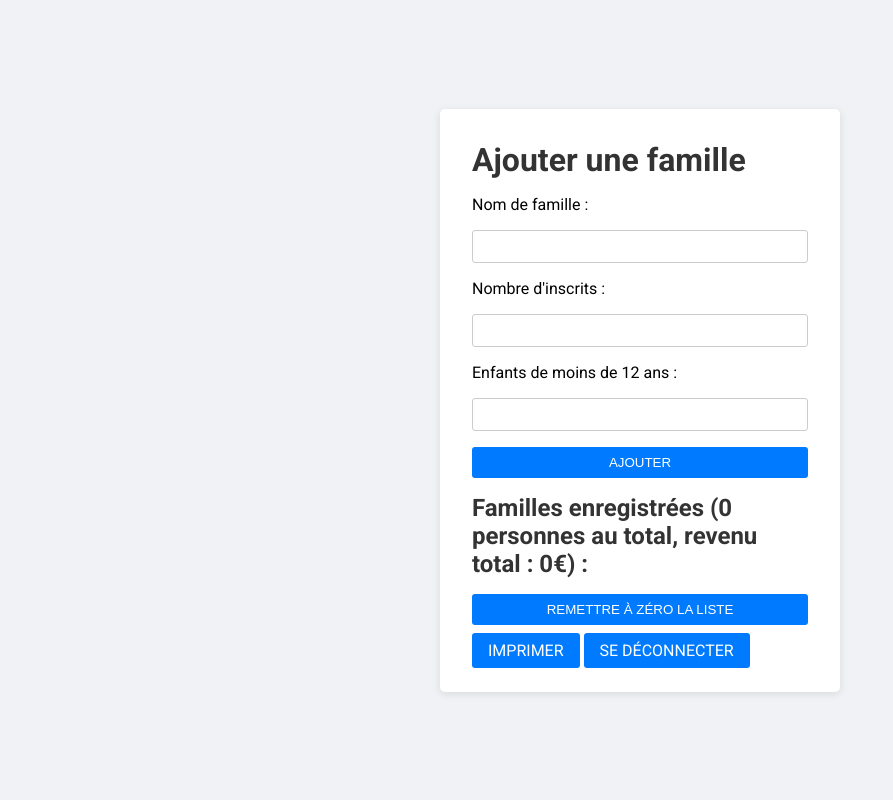
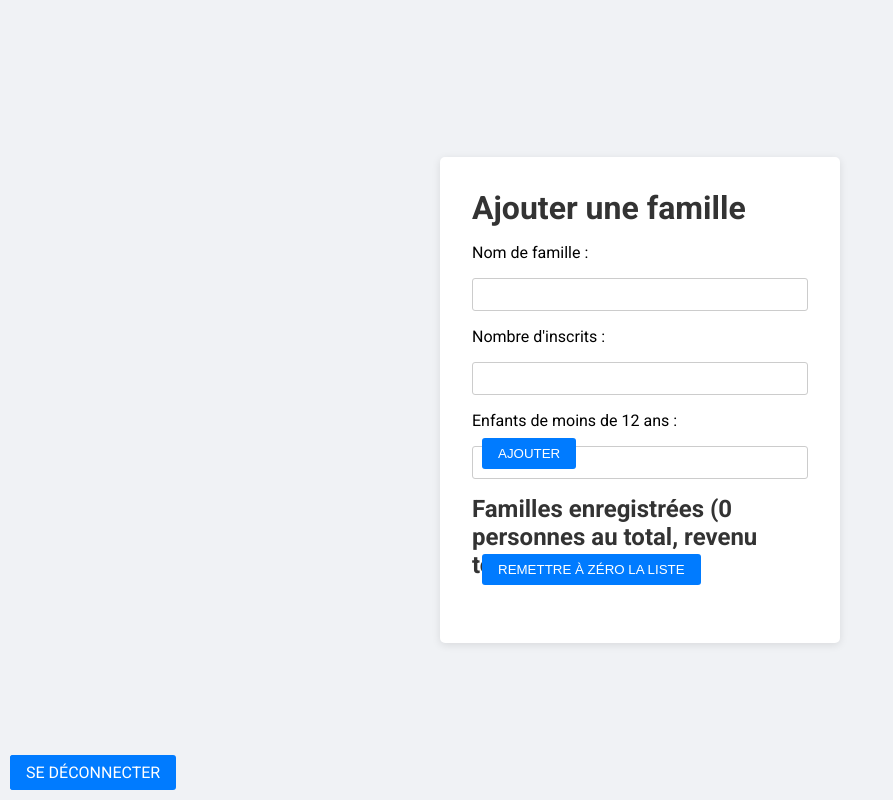
Before and after one commit to TomRBD/site_Comptage, a Flask app: page / in a window 1280 px wide. Shown: the whole page, without its empty margins (0-893 px from the left). Run offline with Flask 2, Linux system fonts and the light colour scheme; the visitor is signed in with stand-in values (Sample User, id 1); data that the repository does not hold is empty.

Commit message:
gunicorn

```diff
--- a/static/styles.css
+++ b/static/styles.css
@@ -13,6 +13,7 @@ body {
     align-items: center;
     justify-content: center;
     min-height: 100vh;
+    position: relative;  /* Add this line */
 }
 
 .container {
@@ -22,6 +23,7 @@ body {
     box-shadow: 0 2px 8px rgba(0, 0, 0, 0.1);
     width: 80%;
     max-width: 400px;
+    animation: fadeIn 0.3s ease-out;
 }
 
 h1, h2 {
@@ -34,6 +36,7 @@ form {
     display: flex;
     flex-direction: column;
     gap: 1rem;
+    position: relative;  /* Add this line */
 }
 
 input[type="text"], input[type="password"], input[type="number"] {
@@ -42,7 +45,7 @@ input[type="text"], input[type="password"], input[type="number"] {
     border-radius: 3px;
 }
 
-input[type="submit"] {
+input[type="submit"], .reset {
     background-color: #007bff;
     color: white;
     border: none;
@@ -51,9 +54,10 @@ input[type="submit"] {
     cursor: pointer;
     transition: background-color 0.3s ease;
     border-radius: 3px;
+    width: 100%;
 }
 
-input[type="submit"]:hover {
+input[type="submit"]:hover, .reset:hover {
     background-color: #0056b3;
 }
 
@@ -98,17 +102,14 @@ ul li:before {
     }
 }
 
-.container {
-    animation: fadeIn 0.3s ease-out;
+.reset, input[type="submit"] {
+    position: absolute;
+    bottom: 10px;
+    left: 10px;
 }
 
-.reset {
-    background-color: #007bff;
-    color: white;
-    border: none;
-    padding: 0.5rem 1rem;
-    text-transform: uppercase;
-    cursor: pointer;
-    transition: background-color 0.3s ease;
-    border-radius: 3px;
+@media (min-width: 768px) {
+    .reset, input[type="submit"] {
+        width: auto;
+    }
 }
--- a/templates/index.html
+++ b/templates/index.html
@@ -48,7 +48,7 @@
             <div class="modal-content">
               <div class="modal-footer">
                 <form method="POST" action="{{ url_for('reset') }}">
-                  <button type="submit" class="reset">Remettre à zéro la liste</button>
+                    <button type="submit" class="reset" id="resetButton">Remettre à zéro la liste</button>
                 </form>
               </div>
             </div>
```
